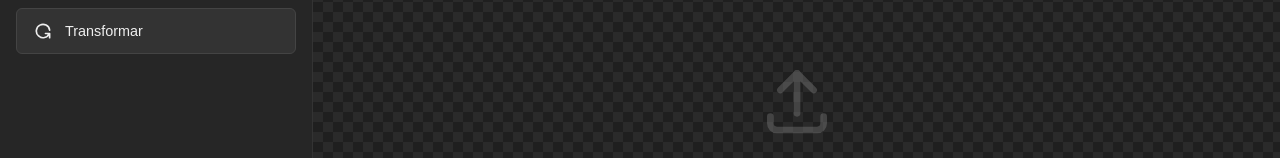
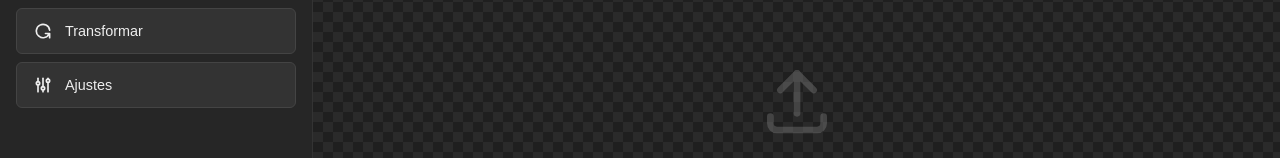
Before and after one commit to Bogdan-Andrei-Faur/PixFlow, a React (Vite) app: page /editor in a window 1280 px wide. Shown: the part 217-375 px from the top of the page. Built offline with nearby package versions, Linux system fonts and the light colour scheme.

Commit message:
Se ha añadido herramienta de ajustes (brillo/contraste/saturación)

```diff
--- a/src/pages/Editor/Editor.module.css
+++ b/src/pages/Editor/Editor.module.css
@@ -220,6 +220,49 @@
   font-size: 0.8rem;
 }
 
+/* Adjustments tool */
+.adjustmentSlider {
+  width: 100%;
+  height: 6px;
+  border-radius: 3px;
+  background: linear-gradient(to right, #333 0%, #4f46e5 100%);
+  outline: none;
+  -webkit-appearance: none;
+  appearance: none;
+  margin-top: 0.5rem;
+}
+
+.adjustmentSlider::-webkit-slider-thumb {
+  -webkit-appearance: none;
+  appearance: none;
+  width: 18px;
+  height: 18px;
+  border-radius: 50%;
+  background: #4f46e5;
+  cursor: pointer;
+  box-shadow: 0 2px 4px rgba(0, 0, 0, 0.3);
+  transition: transform 0.2s;
+}
+
+.adjustmentSlider::-webkit-slider-thumb:hover {
+  transform: scale(1.1);
+}
+
+.adjustmentSlider::-moz-range-thumb {
+  width: 18px;
+  height: 18px;
+  border-radius: 50%;
+  background: #4f46e5;
+  cursor: pointer;
+  border: none;
+  box-shadow: 0 2px 4px rgba(0, 0, 0, 0.3);
+  transition: transform 0.2s;
+}
+
+.adjustmentSlider::-moz-range-thumb:hover {
+  transform: scale(1.1);
+}
+
 .cropDarkOverlay {
   position: absolute;
   top: 0;
--- a/src/pages/Editor/Editor.tsx
+++ b/src/pages/Editor/Editor.tsx
@@ -18,6 +18,7 @@ import { useKeyboardShortcuts } from "./hooks/useKeyboardShortcuts";
 import { useImageExport } from "./hooks/useImageExport";
 import { useResizeTool } from "./hooks/useResizeTool";
 import { useTransformTool } from "./hooks/useTransformTool";
+import { useAdjustmentsTool } from "./hooks/useAdjustmentsTool";
 import { IconUpload, IconHome } from "@tabler/icons-react";
 
 const Editor: React.FC = () => {
@@ -33,7 +34,7 @@ const Editor: React.FC = () => {
   );
   const [theme, setTheme] = React.useState<"dark" | "light">("dark");
   const [activeTool, setActiveTool] = React.useState<
-    "none" | "crop" | "resize" | "transform"
+    "none" | "crop" | "resize" | "transform" | "adjustments"
   >("none");
   const [isExportModalOpen, setIsExportModalOpen] = React.useState(false);
 
@@ -76,6 +77,14 @@ const Editor: React.FC = () => {
     setNatural,
     fitToScreen,
     onBeforeTransform: () => history.saveSnapshot(),
+  });
+
+  // Herramienta de ajustes (brillo/contraste/saturación)
+  const adjustmentsTool = useAdjustmentsTool({
+    imgRef,
+    setSourceFile,
+    fitToScreen,
+    onBeforeAdjust: () => history.saveSnapshot(),
   });
 
   // Historial (undo/redo)
@@ -145,12 +154,17 @@ const Editor: React.FC = () => {
     navigate("/");
   };
 
-  const handleToolChange = (t: "none" | "crop" | "resize" | "transform") => {
+  const handleToolChange = (
+    t: "none" | "crop" | "resize" | "transform" | "adjustments"
+  ) => {
     if (t === "none" && activeTool === "crop") {
       cropTool.clearCrop();
     }
     if (t === "resize" && activeTool !== "resize") {
       resizeTool.initializeResize();
+    }
+    if (t === "none" && activeTool === "adjustments") {
+      adjustmentsTool.cancelAdjustments();
     }
     setActiveTool(t);
   };
@@ -246,6 +260,21 @@ const Editor: React.FC = () => {
           onRotate180={() => transformTool.applyRotation(180)}
           onFlipHorizontal={() => transformTool.applyFlip("horizontal")}
           onFlipVertical={() => transformTool.applyFlip("vertical")}
+          brightness={adjustmentsTool.brightness}
+          contrast={adjustmentsTool.contrast}
+          saturation={adjustmentsTool.saturation}
+          onChangeBrightness={adjustmentsTool.setBrightness}
+          onChangeContrast={adjustmentsTool.setContrast}
+          onChangeSaturation={adjustmentsTool.setSaturation}
+          onApplyAdjustments={() => {
+            adjustmentsTool.applyAdjustments();
+            setActiveTool("none");
+          }}
+          onCancelAdjustments={() => {
+            adjustmentsTool.cancelAdjustments();
+            setActiveTool("none");
+          }}
+          hasAdjustmentChanges={adjustmentsTool.hasChanges}
           onOpenExportModal={() => setIsExportModalOpen(true)}
         />
 
@@ -333,6 +362,10 @@ const Editor: React.FC = () => {
                 style={{
                   transform: `translate(-50%, -50%) translate(${offset.x}px, ${offset.y}px) scale(${zoom})`,
                   display: activeTool === "crop" ? "none" : "block",
+                  filter:
+                    activeTool === "adjustments"
+                      ? adjustmentsTool.previewFilter
+                      : "none",
                 }}
               />
 
--- a/src/pages/Editor/components/ToolsPanel.tsx
+++ b/src/pages/Editor/components/ToolsPanel.tsx
@@ -8,9 +8,10 @@ import {
   IconFlipHorizontal,
   IconFlipVertical,
   IconRotateClockwise,
+  IconAdjustments,
 } from "@tabler/icons-react";
 
-export type Tool = "none" | "crop" | "resize" | "transform";
+export type Tool = "none" | "crop" | "resize" | "transform" | "adjustments";
 
 interface NaturalDims {
   w: number;
@@ -52,6 +53,17 @@ interface Props {
   onFlipHorizontal: () => void;
   onFlipVertical: () => void;
 
+  // Adjustments
+  brightness: number;
+  contrast: number;
+  saturation: number;
+  onChangeBrightness: (value: number) => void;
+  onChangeContrast: (value: number) => void;
+  onChangeSaturation: (value: number) => void;
+  onApplyAdjustments: () => void;
+  onCancelAdjustments: () => void;
+  hasAdjustmentChanges: boolean;
+
   // Export
   onOpenExportModal: () => void;
 }
@@ -77,6 +89,15 @@ const ToolsPanel: React.FC<Props> = ({
   onRotate180,
   onFlipHorizontal,
   onFlipVertical,
+  brightness,
+  contrast,
+  saturation,
+  onChangeBrightness,
+  onChangeContrast,
+  onChangeSaturation,
+  onApplyAdjustments,
+  onCancelAdjustments,
+  hasAdjustmentChanges,
   onOpenExportModal,
 }) => {
   return (
@@ -265,6 +286,82 @@ const ToolsPanel: React.FC<Props> = ({
         </div>
       )}
 
+      {/* Ajustes (Brillo/Contraste/Saturación) */}
+      <button
+        className={`${styles.toolButton} ${
+          activeTool === "adjustments" ? styles.active : ""
+        }`}
+        onClick={() =>
+          onSetActiveTool(activeTool === "adjustments" ? "none" : "adjustments")
+        }
+        disabled={!natural}
+      >
+        <IconAdjustments size={20} />
+        <span>Ajustes</span>
+      </button>
+
+      {activeTool === "adjustments" && natural && (
+        <div className={styles.toolOptions}>
+          <label className={styles.optionLabel}>
+            Brillo: {brightness > 0 ? "+" : ""}
+            {brightness}%
+            <input
+              type="range"
+              min="-100"
+              max="100"
+              value={brightness}
+              onChange={(e) => onChangeBrightness(parseInt(e.target.value))}
+              className={styles.adjustmentSlider}
+            />
+          </label>
+
+          <label className={styles.optionLabel}>
+            Contraste: {contrast > 0 ? "+" : ""}
+            {contrast}%
+            <input
+              type="range"
+              min="-100"
+              max="100"
+              value={contrast}
+              onChange={(e) => onChangeContrast(parseInt(e.target.value))}
+              className={styles.adjustmentSlider}
+            />
+          </label>
+
+          <label className={styles.optionLabel}>
+            Saturación: {saturation > 0 ? "+" : ""}
+            {saturation}%
+            <input
+              type="range"
+              min="-100"
+              max="100"
+              value={saturation}
+              onChange={(e) => onChangeSaturation(parseInt(e.target.value))}
+              className={styles.adjustmentSlider}
+            />
+          </label>
+
+          {hasAdjustmentChanges && (
+            <>
+              <button
+                className={`${styles.button} ${styles.primary}`}
+                onClick={onApplyAdjustments}
+                style={{ width: "100%", marginTop: "0.5rem" }}
+              >
+                Aplicar ajustes
+              </button>
+              <button
+                className={styles.button}
+                onClick={onCancelAdjustments}
+                style={{ width: "100%" }}
+              >
+                Cancelar
+              </button>
+            </>
+          )}
+        </div>
+      )}
+
       <div className={styles.spacer} />
 
       {/* Exportar */}
--- /dev/null
+++ b/src/pages/Editor/hooks/useAdjustmentsTool.ts
@@ -0,0 +1,115 @@
+import * as React from "react";
+
+interface UseAdjustmentsToolProps {
+  imgRef: React.RefObject<HTMLImageElement | null>;
+  setSourceFile: (file: File | null) => void;
+  fitToScreen: () => void;
+  onBeforeAdjust?: () => void;
+}
+
+export function useAdjustmentsTool({
+  imgRef,
+  setSourceFile,
+  fitToScreen,
+  onBeforeAdjust,
+}: UseAdjustmentsToolProps) {
+  const [brightness, setBrightness] = React.useState(0);
+  const [contrast, setContrast] = React.useState(0);
+  const [saturation, setSaturation] = React.useState(0);
+  const [previewFilter, setPreviewFilter] = React.useState("");
+
+  const initializeAdjustments = React.useCallback(() => {
+    setBrightness(0);
+    setContrast(0);
+    setSaturation(0);
+    setPreviewFilter("");
+  }, []);
+
+  const cancelAdjustments = React.useCallback(() => {
+    initializeAdjustments();
+  }, [initializeAdjustments]);
+
+  // Actualizar preview en tiempo real
+  React.useEffect(() => {
+    const filters: string[] = [];
+
+    if (brightness !== 0) {
+      filters.push(`brightness(${1 + brightness / 100})`);
+    }
+    if (contrast !== 0) {
+      filters.push(`contrast(${1 + contrast / 100})`);
+    }
+    if (saturation !== 0) {
+      filters.push(`saturate(${1 + saturation / 100})`);
+    }
+
+    setPreviewFilter(filters.join(" "));
+  }, [brightness, contrast, saturation]);
+
+  const applyAdjustments = React.useCallback(() => {
+    const image = imgRef.current;
+    if (!image) return;
+
+    // Solo aplicar si hay cambios
+    if (brightness === 0 && contrast === 0 && saturation === 0) {
+      return;
+    }
+
+    // Guardar snapshot antes de ajustar
+    onBeforeAdjust?.();
+
+    const canvas = document.createElement("canvas");
+    canvas.width = image.naturalWidth;
+    canvas.height = image.naturalHeight;
+    const ctx = canvas.getContext("2d");
+
+    if (!ctx) return;
+
+    // Aplicar filtros CSS al contexto
+    ctx.filter = previewFilter;
+    ctx.drawImage(image, 0, 0);
+
+    // Convertir a blob y crear nuevo archivo
+    canvas.toBlob((blob) => {
+      if (!blob) return;
+
+      const adjustedFile = new File([blob], "adjusted-image.png", {
+        type: "image/png",
+      });
+
+      setSourceFile(adjustedFile);
+
+      // Resetear ajustes después de aplicar
+      initializeAdjustments();
+
+      // Ajustar vista después de aplicar
+      setTimeout(() => {
+        fitToScreen();
+      }, 100);
+    }, "image/png");
+  }, [
+    imgRef,
+    brightness,
+    contrast,
+    saturation,
+    previewFilter,
+    onBeforeAdjust,
+    setSourceFile,
+    initializeAdjustments,
+    fitToScreen,
+  ]);
+
+  return {
+    brightness,
+    contrast,
+    saturation,
+    previewFilter,
+    setBrightness,
+    setContrast,
+    setSaturation,
+    initializeAdjustments,
+    applyAdjustments,
+    cancelAdjustments,
+    hasChanges: brightness !== 0 || contrast !== 0 || saturation !== 0,
+  };
+}
--- a/src/pages/Editor/hooks/useImageExport.ts
+++ b/src/pages/Editor/hooks/useImageExport.ts
@@ -6,7 +6,7 @@ interface UseImageExportProps {
   natural: { w: number; h: number } | null;
   file: File | null;
   completedCrop: PixelCrop | undefined;
-  activeTool: "none" | "crop" | "resize" | "transform";
+  activeTool: "none" | "crop" | "resize" | "transform" | "adjustments";
   newWidth: number;
   newHeight: number;
 }
```
